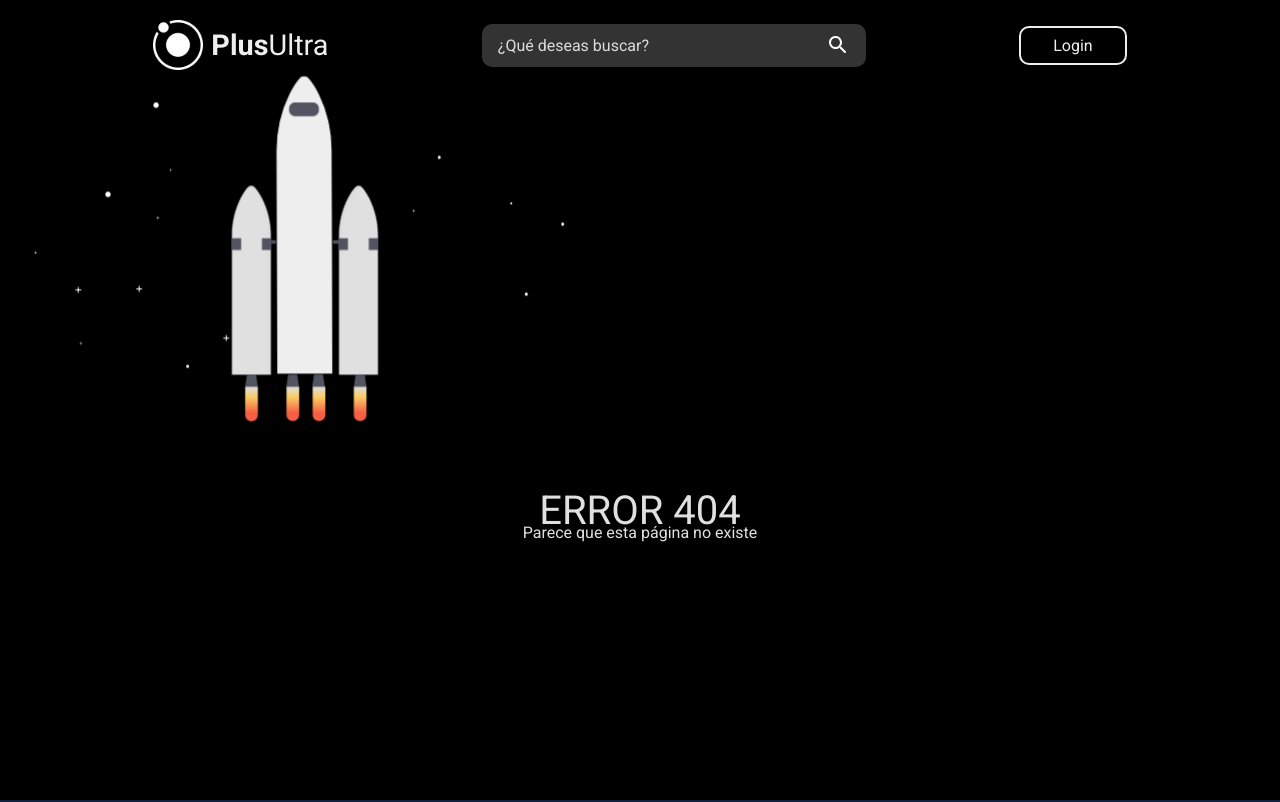
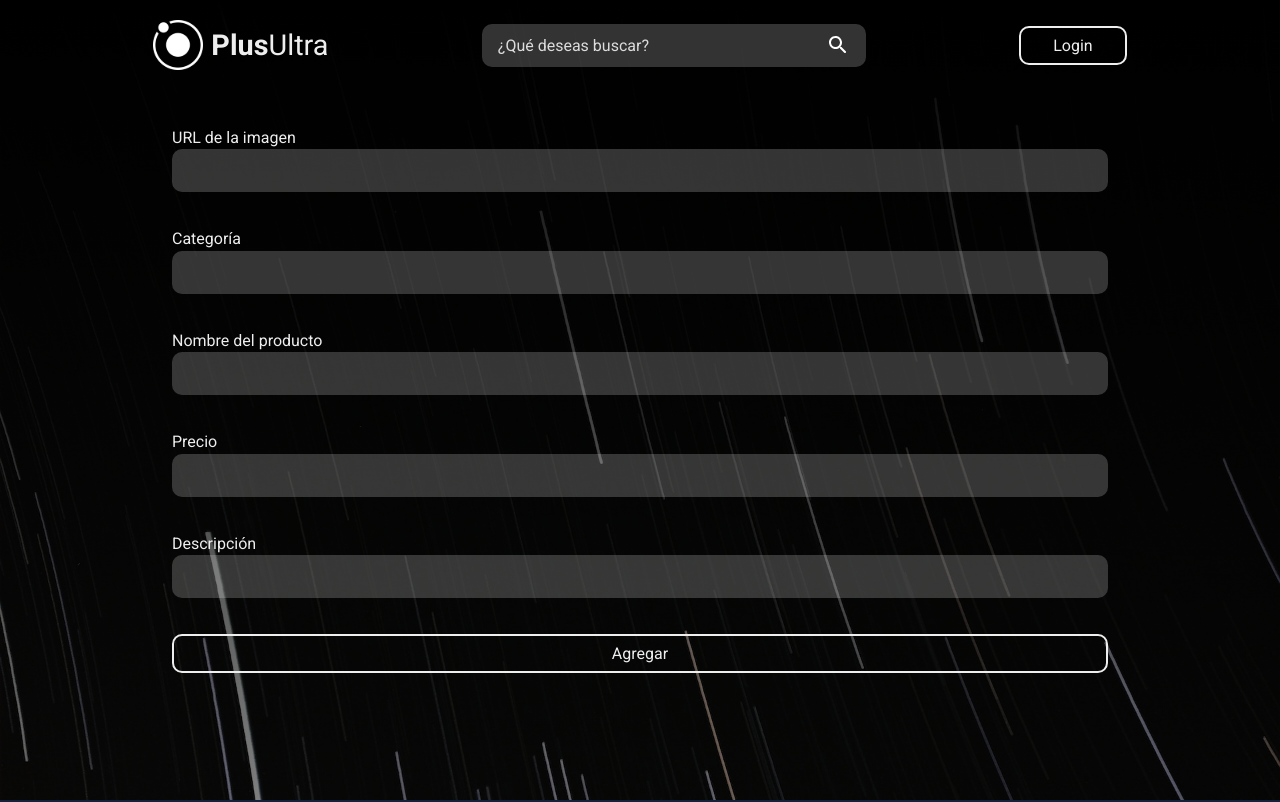
Before and after one commit to FranciscoCarvajal404/PlusUltra-eCommerce-React, a React (Vite) app: page /add-item in a window 1280 px wide. Before the commit this address had no page. Shown: the top 802 px of the page. Built offline with nearby package versions, Linux system fonts and the light colour scheme.

Commit message:
Agregar item page agregada

```diff
--- a/src/App.jsx
+++ b/src/App.jsx
@@ -9,6 +9,7 @@ import Home from "./pages/Home";
 import ItemPage from "./pages/ItemPage"
 import Login from "./pages/Login";
 import Productos from "./pages/Productos";
+import NewItem from "./pages/NewItem";
 
 function App() {
 
@@ -22,6 +23,7 @@ function App() {
             <Route path='/productos/:id' element={<ItemPage/>}/>
             <Route path='/login' element={<Login/>}/>
             <Route path='/productos' element={<Productos/>}/>
+            <Route path='/add-item' element={<NewItem/>}/>
             <Route path='*' element={<Page404/>}/>
           </Routes>
       <Footer/>
--- /dev/null
+++ b/src/pages/NewItem/index.jsx
@@ -0,0 +1,78 @@
+import styled from "styled-components";
+
+import login from "../../img/login-bg.jpg"
+
+import { Button } from "../../components/UI";
+import { colorClaro } from "../../components/UI/variables";
+
+
+const StyledNewItem = styled.main`
+    background-image: linear-gradient(rgba(0, 0, 0, 1), rgba(0, 0, 0, 0.5)), url(${login});
+    background-repeat: no-repeat;
+    background-position: center;
+    background-size: cover;
+
+    width: 100vw;
+    height: 100vh;
+    color: ${colorClaro};
+
+    display: flex;
+    justify-content: center;
+    align-items: center;
+
+    div{
+        width: 100%;
+        max-width: 1000px;
+
+        padding: 0 32px;
+
+        input{
+            background: none;
+            background-color: rgba(255, 255, 255, 0.2);
+            background-repeat: no-repeat;
+            background-position: 95%;
+
+            width: 100%;
+            padding: 0.75rem 16px;
+            border-radius: 10px;
+
+            margin-bottom: 36px;
+            color: ${colorClaro};
+        }
+    }
+`
+
+const ButtonNewItem = styled(Button)`
+    width: 100%;
+`
+
+const NewItem = () =>{
+    return(
+        <StyledNewItem>
+            <div>
+                <form>
+
+                    <label htmlFor="user">URL de la imagen</label>
+                    <input name="user" id="user"/>
+
+                    <label htmlFor="user">Categoría</label>
+                    <input name="user" id="user"/>
+
+                    <label htmlFor="user">Nombre del producto</label>
+                    <input name="user" id="user"/>
+
+                    <label htmlFor="user">Precio</label>
+                    <input name="user" id="user"/>
+
+                    <label htmlFor="user">Descripción </label>
+                    <input name="user" id="user"/>
+
+                    <ButtonNewItem>Agregar</ButtonNewItem>
+
+                </form>
+            </div>
+        </StyledNewItem>
+    );
+}
+
+export default NewItem
--- a/src/pages/Productos/index.jsx
+++ b/src/pages/Productos/index.jsx
@@ -5,16 +5,38 @@ import { Link } from "react-router-dom";
 import { buscar } from "../../api/api";
 
 import { colorAcento, colorClaro } from "../../components/UI/variables";
+import {Button} from "../../components/UI"
 
-const StyledProducto = styled.main`
+const ProductoBox = styled.main`
+    display: flex;
+    flex-direction: column;
+    color: ${colorClaro};
+
+    padding: 122px 32px 0 32px;
+
+    .titulo{
+        display: flex;
+        justify-content: space-between;
+        align-items: center;
+        margin-bottom: 32px;
+
+        h1{
+            font-size: 2rem;
+            font-weight: bold;
+        }
+    }
+`
+
+const ButtonProductos = styled(Button)`
+    color: ${colorClaro};
+`
+
+const StyledProducto = styled.div`
         display: flex;
         flex-wrap: wrap;
         gap: 40px;
         width: 100%;
         margin-bottom: 72px;
-        padding: 122px 32px 0 32px;
-
-        color: ${colorClaro};
 
         .item{
             flex: 1 0 43%;
@@ -62,7 +84,16 @@ const Productos = () =>{
     },['/productos'])
 
     return(
+        <ProductoBox>
+            <div className="titulo">
+                <h1>Todos los productos</h1>
+                <Link to={`/add-item`}>
+                    <ButtonProductos>Agregar producto</ButtonProductos>
+                </Link>
+
+            </div>
             <StyledProducto>
+
                 {
                     productos.map(producto =>{
                         const {id, imagen, titulo, precio} = producto
@@ -78,6 +109,7 @@ const Productos = () =>{
                     })
                 }
             </StyledProducto>
+        </ProductoBox>
     );
 }
 
```
Lines whose indentation alone changed are shown as unchanged.
